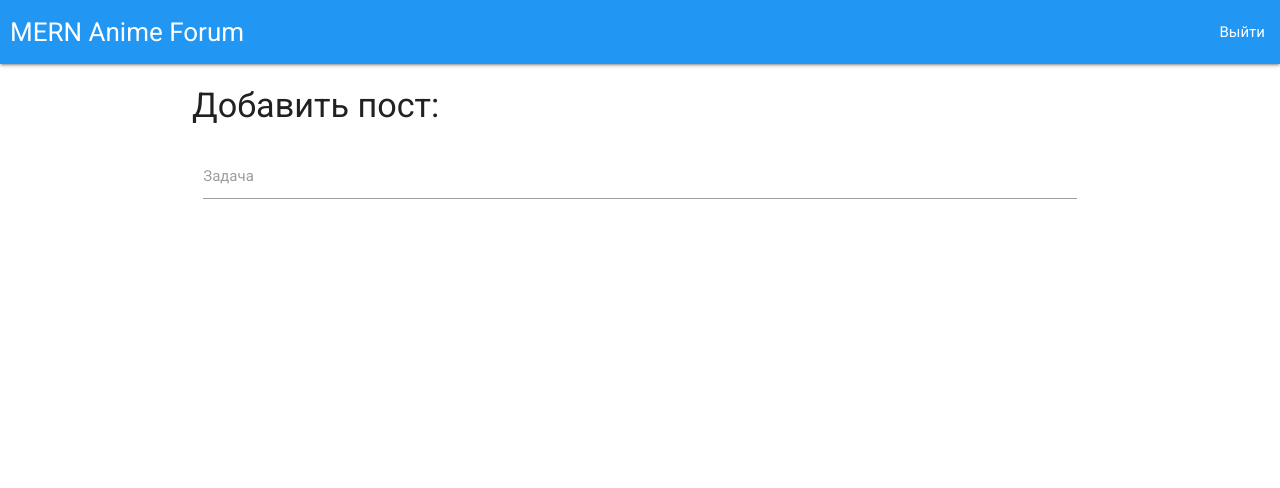
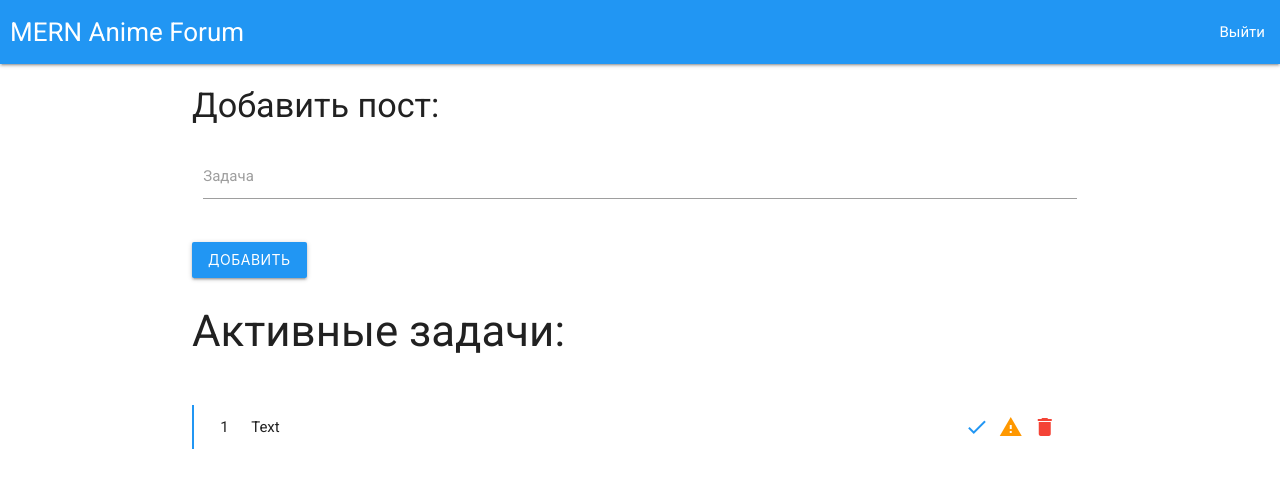
Before and after one commit to bert7438/RKSP-CW, a React (Create React App) app in the folder client/: page / in a window 1280 px wide. Shown: the top 488 px of the page. Built offline with nearby package versions, Linux system fonts and the light colour scheme; sample sign-in values are in the browser's storage.

Commit message:
MainPage simple layout

```diff
--- a/client/public/index.html
+++ b/client/public/index.html
@@ -14,7 +14,7 @@
     <link href="https://fonts.googleapis.com/css2?family=Roboto:wght@400;500&display=swap" rel="stylesheet">
 
     <link rel="stylesheet" href="https://cdnjs.cloudflare.com/ajax/libs/materialize/1.0.0/css/materialize.min.css">
-
+    <link href="https://fonts.googleapis.com/icon?family=Material+Icons" rel="stylesheet">
     <title>React App</title>
   </head>
   <body>
--- a/client/src/pages/MainPage/MainPage.jsx
+++ b/client/src/pages/MainPage/MainPage.jsx
@@ -1,4 +1,6 @@
 import React from 'react'
+
+import "./MainPage.scss"
 
 const MainPage = () => {
     return (<div className="container">
@@ -15,6 +17,21 @@ const MainPage = () => {
                         <label htmlFor="input">Задача</label>
                     </div>
                 </div>
+                <div className="row">
+                    <button className="waves-effect waves-light btn blue">Добавить</button>
+                </div>
+                <h3>Активные задачи:</h3>
+                <div className="todos">
+                    <div className="row flex todos-item">
+                        <div className="col todos-num">1</div>
+                        <div className="col todos-text">Text</div>
+                        <div className="col todos-buttons">
+                            <i className="material-icons blue-text">check</i>
+                            <i className="material-icons orange-text">warning</i>
+                            <i className="material-icons red-text">delete</i>
+                        </div>
+                    </div>
+                </div>
             </form>
         </div>
     </div>)
--- a/client/src/pages/MainPage/MainPage.scss
+++ b/client/src/pages/MainPage/MainPage.scss
@@ -0,0 +1,24 @@
+.todos{
+  margin-top: 50px;
+  overflow-y: auto;
+  height: 300px;
+  &-item{
+    padding: 10px 15px;
+    display: flex;
+    align-items: center;
+    cursor: pointer;
+    border-left: 2px solid #2196f3;
+  }
+  &-buttons{
+    margin-left: auto;
+    display: flex;
+    i{
+      margin: 0 5px;
+      z-index: 1;
+      &:hover{
+        transform: scale(1.3);
+        transition: transform .3s ease;
+      }
+    }
+  }
+}
```
Lines whose indentation alone changed are shown as unchanged.
